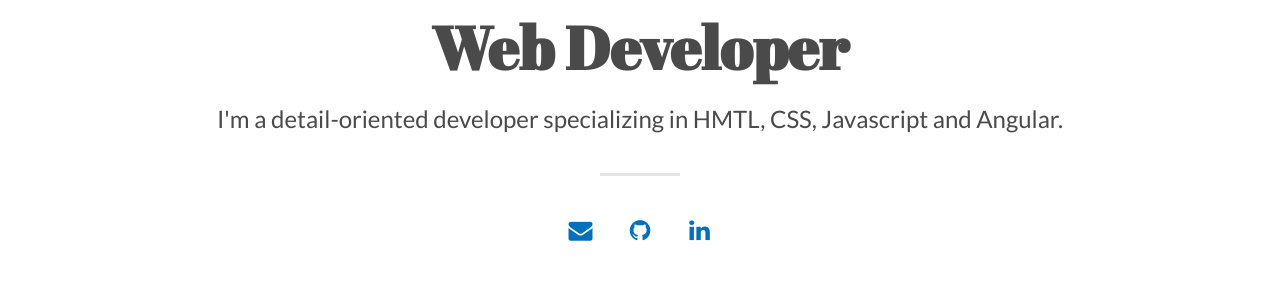
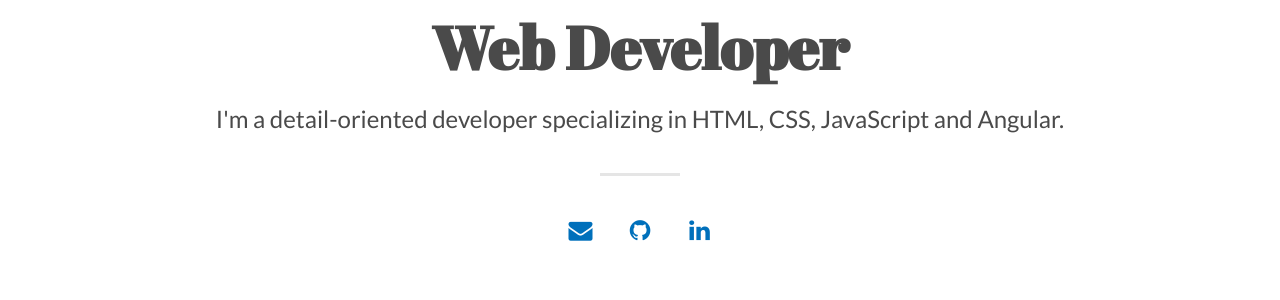
Before and after one commit to Bloc/portfolio-kami, a Jekyll site: the page built from index.html, in a window 1280 px wide and 900 px high. Shown: the part 233-533 px from the top of the window. Built offline with Jekyll 4.4.1, drawn with Linux system fonts in a browser that asks for light colours; nearby versions of some CDN libraries; the list of posts is cut into pages by our own code.

Commit message:
Updates to home

```diff
--- a/_config.yml
+++ b/_config.yml
@@ -11,7 +11,7 @@ theme_settings:
   # Header and footer text
   header_text: >
      <h1>Web Developer</h1>
-     <p>I'm a detail-oriented developer specializing in HMTL, CSS, Javascript and Angular.</p>
+     <p>I'm a detail-oriented developer specializing in HTML, CSS, JavaScript and Angular.</p>
   header_text_feature_image:
   footer_text: >
    Powered by <a href="http://jekyllrb.com">Jekyll</a> and made with love.
@@ -27,7 +27,7 @@ theme_settings:
   github: estenman
   google_plus:
   instagram:
-  linkedin:  https://www.linkedin.com/in/ericka-stenman-a95b373/
+  linkedin:  https://www.linkedin.com/in/ericka-stenman/
   pinterest:
   reddit:
   soundcloud:
```
